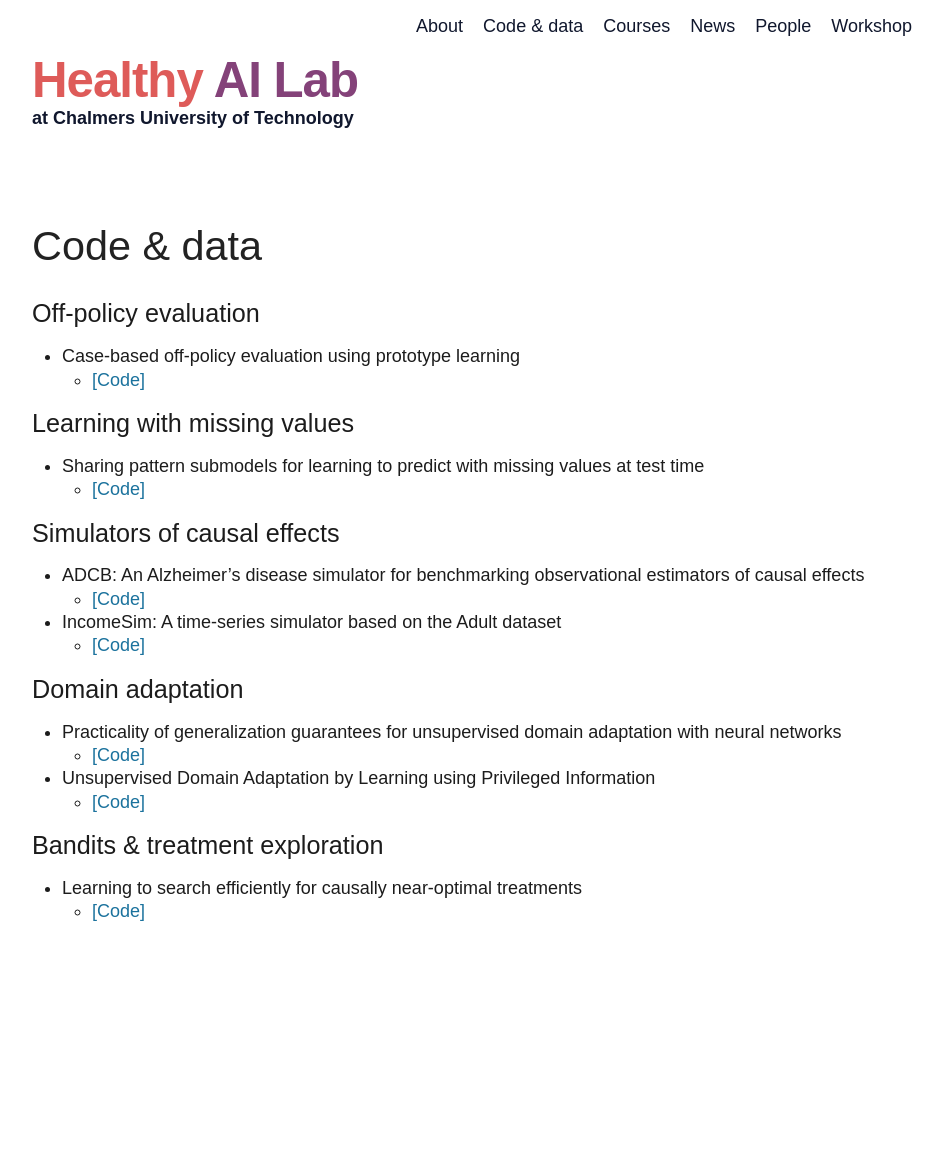
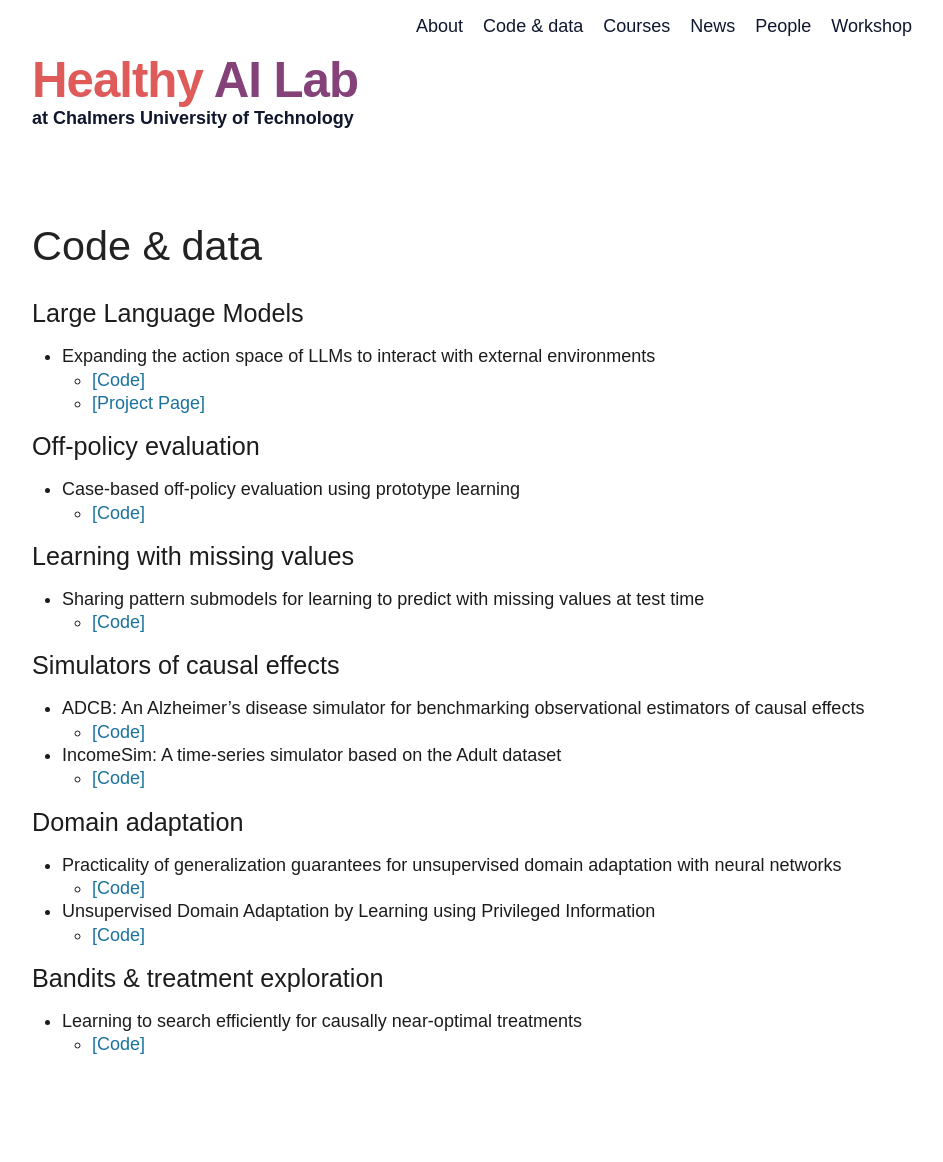
Before and after one commit to Healthy-AI/healthy-ai.github.io, a Jekyll site: the page built from code.markdown, in a window 1280 px wide. Shown: the whole page, without its empty margins (168-1111 px from the left). Built offline with Jekyll 4.4.1, drawn with Linux system fonts in a browser that asks for light colours; before the commit the page ends 1029 px from its top, so only the background shows below that.

Commit message:
Update code.markdown

```diff
--- a/code.markdown
+++ b/code.markdown
@@ -3,6 +3,13 @@
 title: Code & data
 permalink: /code/
 ---
+
+### Large Language Models
+
+* Expanding the action space of LLMs to interact with external environments
+  * [[Code]](https://github.com/yue-zhongqi/earl)
+  * [[Project Page]](https://expa-rl.github.io/)
+
 
 ### Off-policy evaluation
 
```
